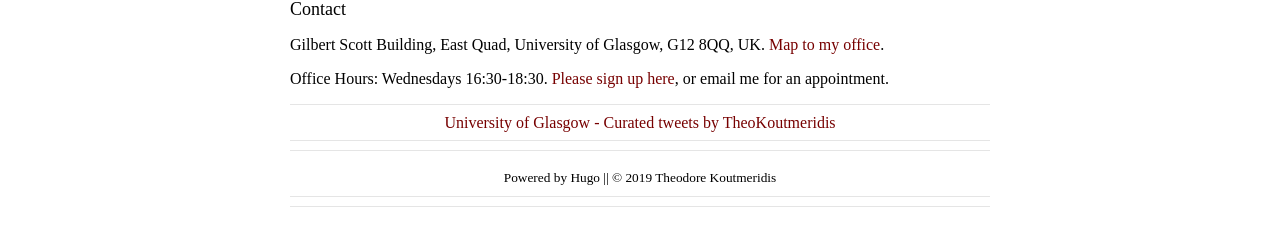
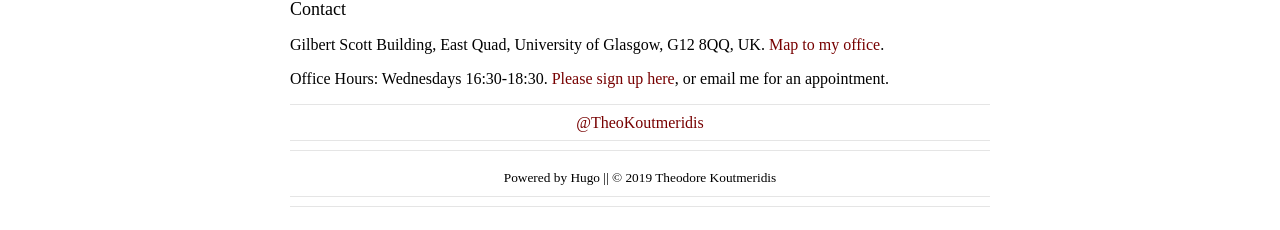
Before and after one commit to koutmeridis/koutmeridis.github.io, a Jekyll site: the page built from index.md, in a window 1280 px wide. Shown: the part 2021-2251 px from the top of the page. Built offline with Jekyll 4.4.1, drawn with Linux system fonts in a browser that asks for light colours; comment, search, counter and statistics services are not loaded.

Commit message:
Update index.md

```diff
--- a/index.md
+++ b/index.md
@@ -91,6 +91,6 @@ Office Hours: Wednesdays 16:30-18:30. <a href="https://docs.google.com/spreadshe
 
 <hr>
 <center>
-<a class="twitter-timeline" data-width="450" data-height="430" data-theme="light" data-link-color="#000000" data-border-color="#000000" data-chrome="transparent nofooter noborders" href="https://twitter.com/TheoKoutmeridis/timelines/1191519201393086472?ref_src=twsrc%5Etfw">University of Glasgow - Curated tweets by TheoKoutmeridis</a> <script async src="https://platform.twitter.com/widgets.js" charset="utf-8"></script>
+<a class="twitter-timeline" href="https://twitter.com/TheoKoutmeridis/timelines/1191519201393086472?ref_src=twsrc%5Etfw">@TheoKoutmeridis</a> <script async src="https://platform.twitter.com/widgets.js" charset="utf-8"></script>
 </center>
 <hr>
```
